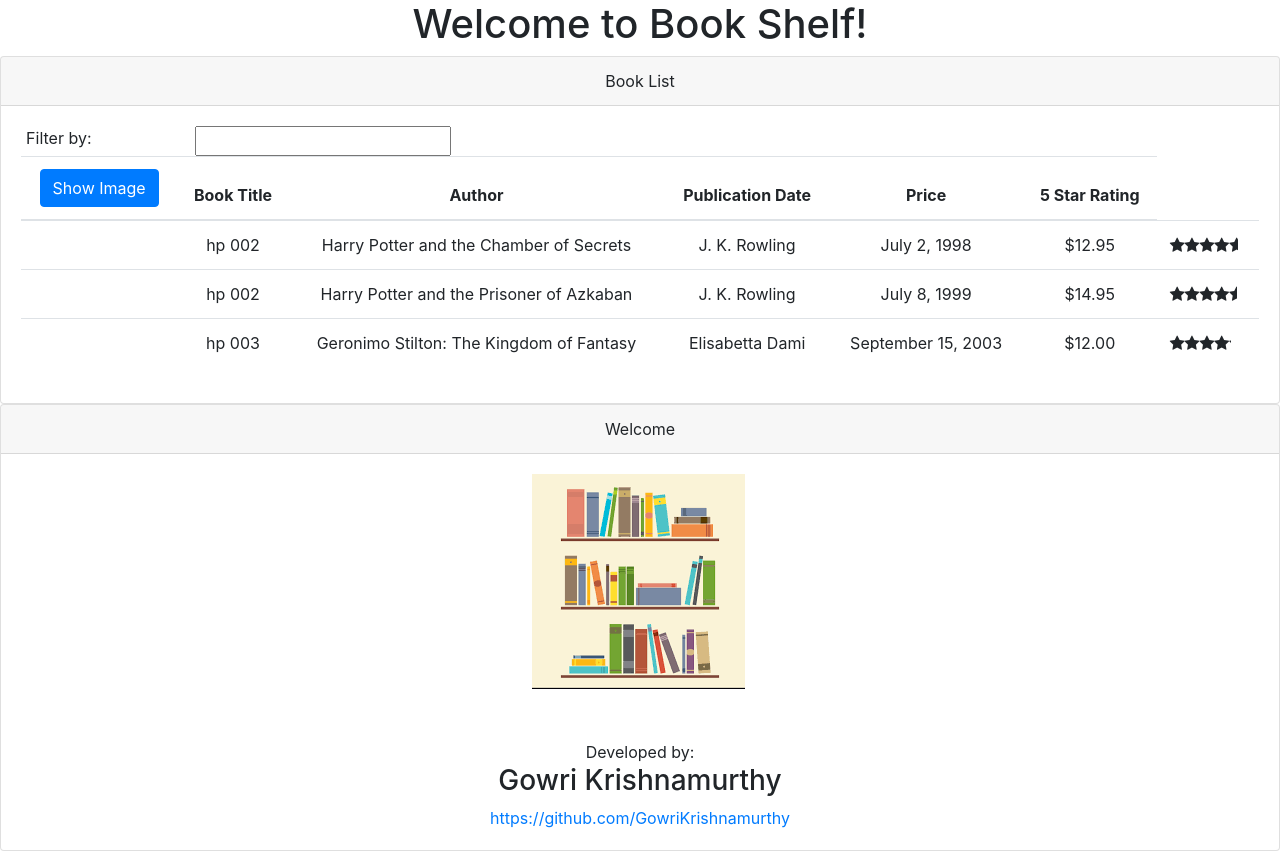
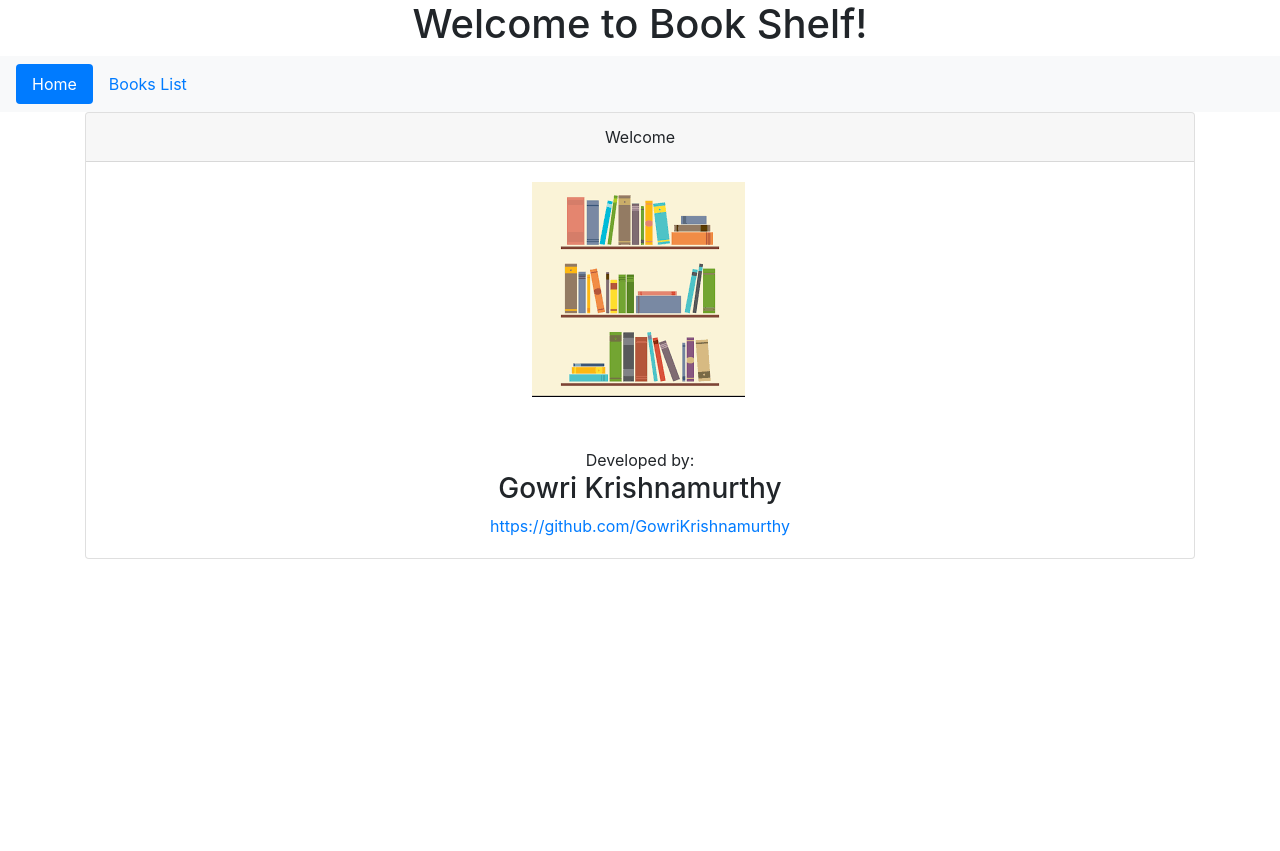
Before and after one commit to GowriKrishnamurthy/BookShelf, an Angular app: page /welcome in a window 1280 px wide. After the commit the page ends 800 px from the top, so only its background shows below. Built offline with nearby package versions, Linux system fonts and the light colour scheme.

Commit message:
Tying angular routes to actions

```diff
--- a/src/app/app.component.html
+++ b/src/app/app.component.html
@@ -3,6 +3,20 @@
   <h1>
     Welcome to {{ title }}!
   </h1>
-  <bookshelf-book-list></bookshelf-book-list>
- <router-outlet></router-outlet>
+
+  <nav class='navbar navbar-expand navbar-light bg-light'>
+
+    <ul class='nav nav-pills'>
+      <li>
+        <a class='nav-link' routerLinkActive='active' [routerLink]="['/welcome']">Home</a>
+      </li>
+      <li>
+        <a class='nav-link' routerLinkActive='active' [routerLink]="['/books']">Books List</a>
+      </li>
+    </ul>
+  </nav>
+  <div class='container'>
+    <router-outlet></router-outlet>
+  </div>
+
 </div>
```
